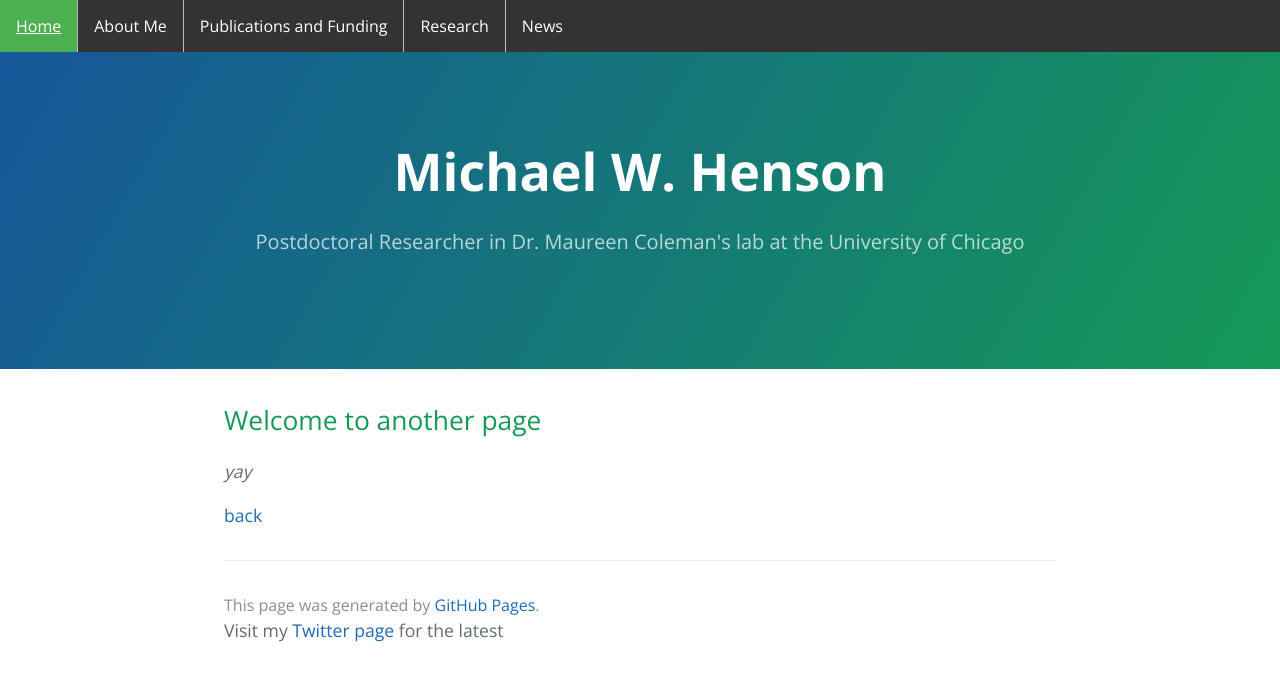
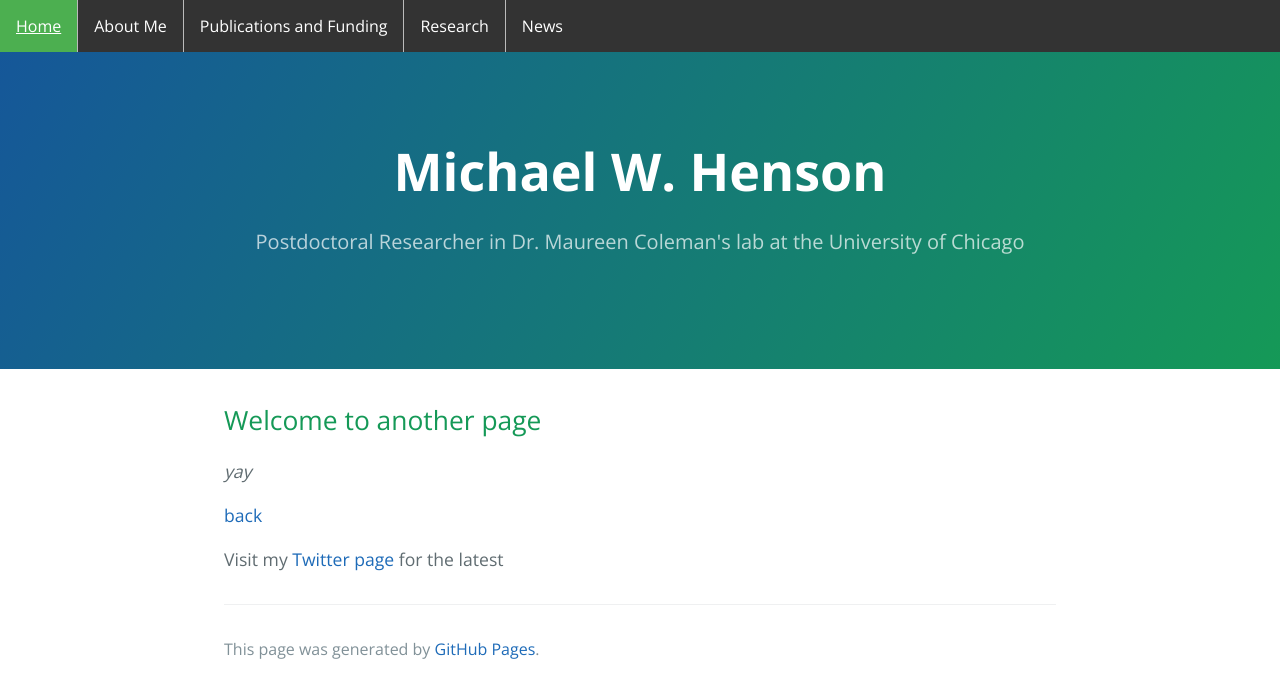
Before and after one commit to Hensonmw/hensonmw.github.io, a Jekyll site: the page built from another-page.md, in a window 1280 px wide. Shown: the top 698 px of the page. Built offline with Jekyll 4.4.1, drawn with Linux system fonts in a browser that asks for light colours; our own code applies the rules of GitHub Pages for plain Markdown files; part of the change alters nothing that is shown.

```diff
--- a/_layouts/default.html
+++ b/_layouts/default.html
@@ -65,14 +65,14 @@ li a:hover:not(.active) {
 
     <section class="main-content">
       {{ content }}
-
+      Visit my <a href="www.twitter.com/Hensonmw_08">Twitter page</a> for the latest
       <footer class="site-footer">
         {% if site.github.is_project_page %}
           <span class="site-footer-owner"><a href="{{ site.github.repository_url }}">{{ site.github.repository_name }}</a> is maintained by <a href="{{ site.github.owner_url }}">{{ site.github.owner_name }}</a>.</span>
         {% endif %}
         <span class="site-footer-credits">This page was generated by <a href="https://pages.github.com">GitHub Pages</a>.</span>
     </footer>
-       Visit my <a href="www.twitter.com/Hensonmw_08">Twitter page</a> for the latest
+
     </section>
 
     {% if site.google_analytics %}
```
